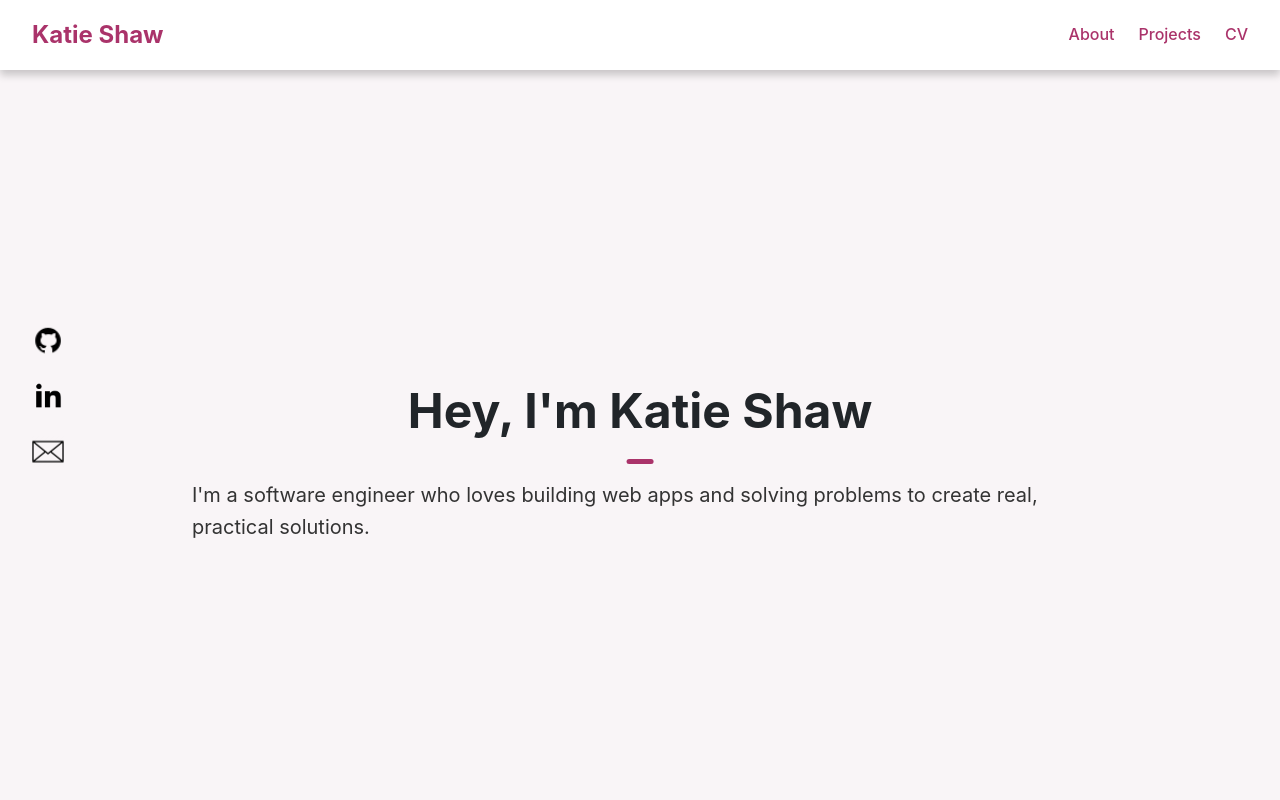
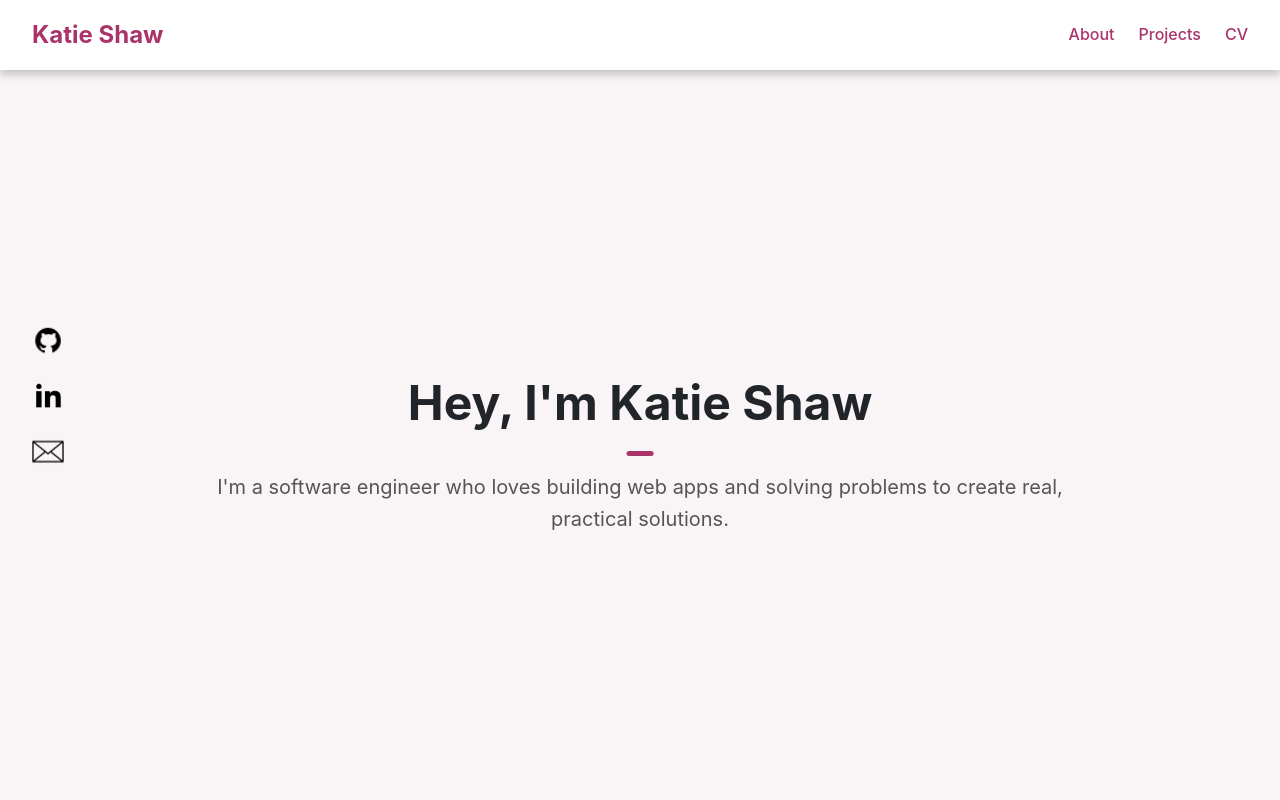
Before and after one commit to katieeshaw/katieeshaw.github.io, a React (Vite) app: page / in a window 1280 px wide. Shown: the top 800 px of the page. Built offline with nearby package versions, Linux system fonts and the light colour scheme.

Commit message:
chore: centralise intro text

```diff
--- a/src/pages/home.tsx
+++ b/src/pages/home.tsx
@@ -15,7 +15,7 @@ function Home() {
 
             <section className="intro">
                 <h1>Hey, I'm Katie Shaw</h1>
-                <p>I'm a software engineer who loves building web apps and solving problems to create real, practical solutions.</p>
+                <p className="intro-text">I'm a software engineer who loves building web apps and solving problems to create real, practical solutions.</p>
             </section>
         </section>
 
```
